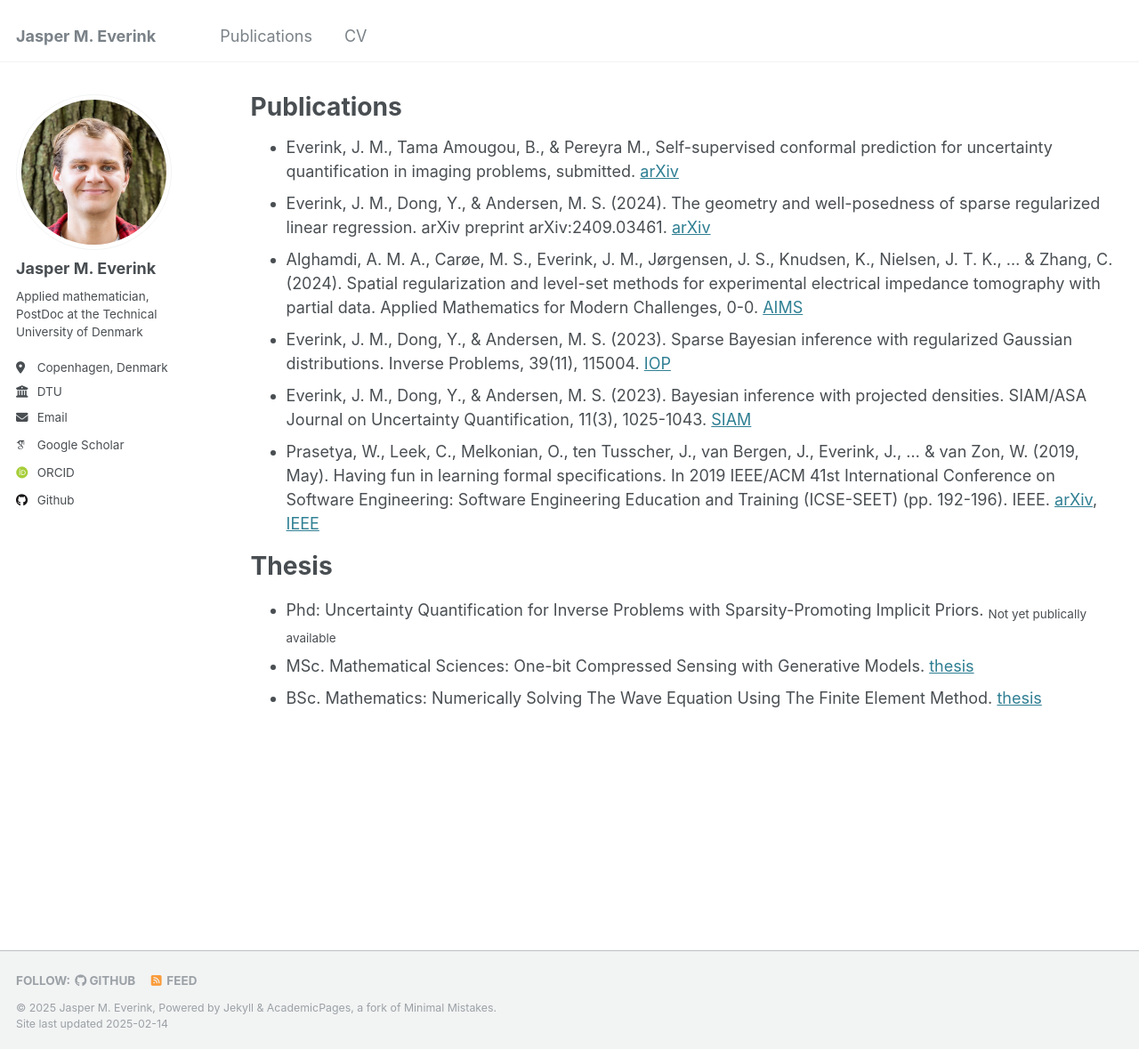
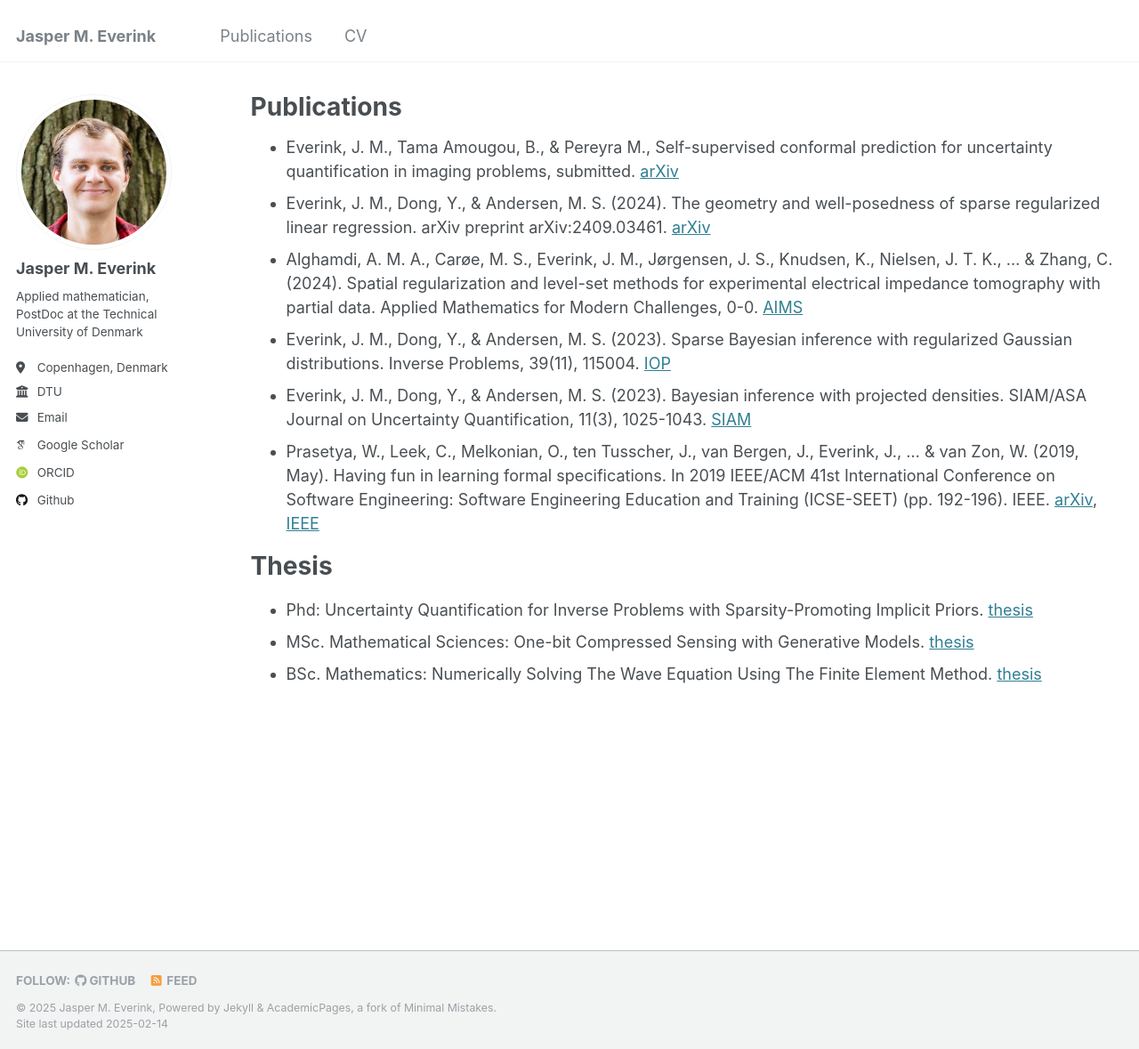
Before and after one commit to jeverink/jeverink.github.io, a Jekyll site: the page built from _pages/publications.md, in a window 1280 px wide and 1179 px high. Shown: the whole window at 89% size. Built offline with Jekyll 4.4.1, drawn with Linux system fonts in a browser that asks for light colours; some web fonts are replaced.

Commit message:
Add PhD thesis

```diff
--- a/_pages/publications.md
+++ b/_pages/publications.md
@@ -19,6 +19,6 @@ redirect_from:
 
 Thesis
 ======
-- Phd: Uncertainty Quantification for Inverse Problems with Sparsity-Promoting Implicit Priors. <sub>Not yet publically available</sub>
+- Phd: Uncertainty Quantification for Inverse Problems with Sparsity-Promoting Implicit Priors. [thesis](https://orbit.dtu.dk/files/390213132/phd_thesis_JMEV.pdf)
 - MSc. Mathematical Sciences: One-bit Compressed Sensing with Generative Models. [thesis](https://studenttheses.uu.nl/bitstream/handle/20.500.12932/41296/Master_thesis_Jasper_Everink.pdf)
 - BSc. Mathematics: Numerically Solving The Wave Equation Using The Finite Element Method. [thesis](https://studenttheses.uu.nl/bitstream/handle/20.500.12932/29861/thesis.pdf)
```
Also changed, not shown: _pages/cv.md (+1 -1 lines).
